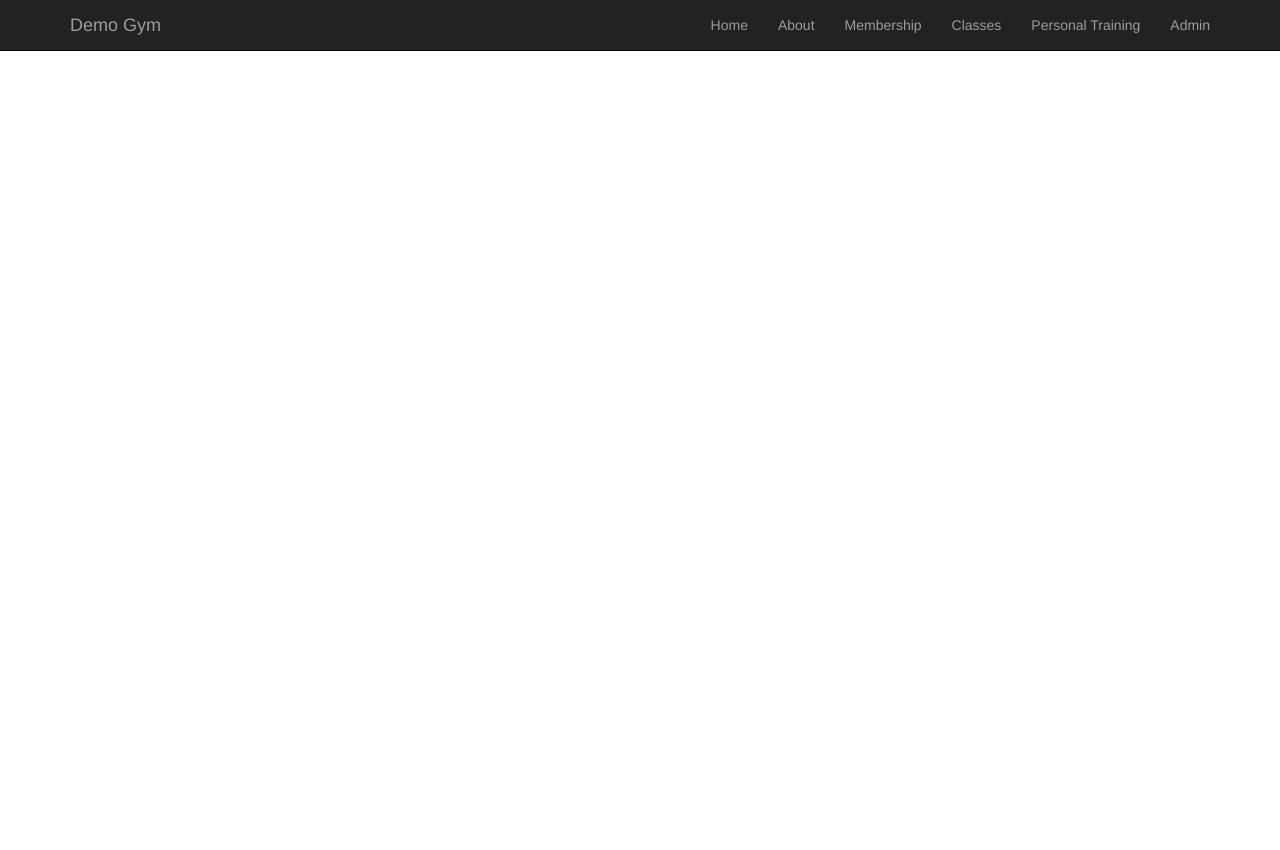
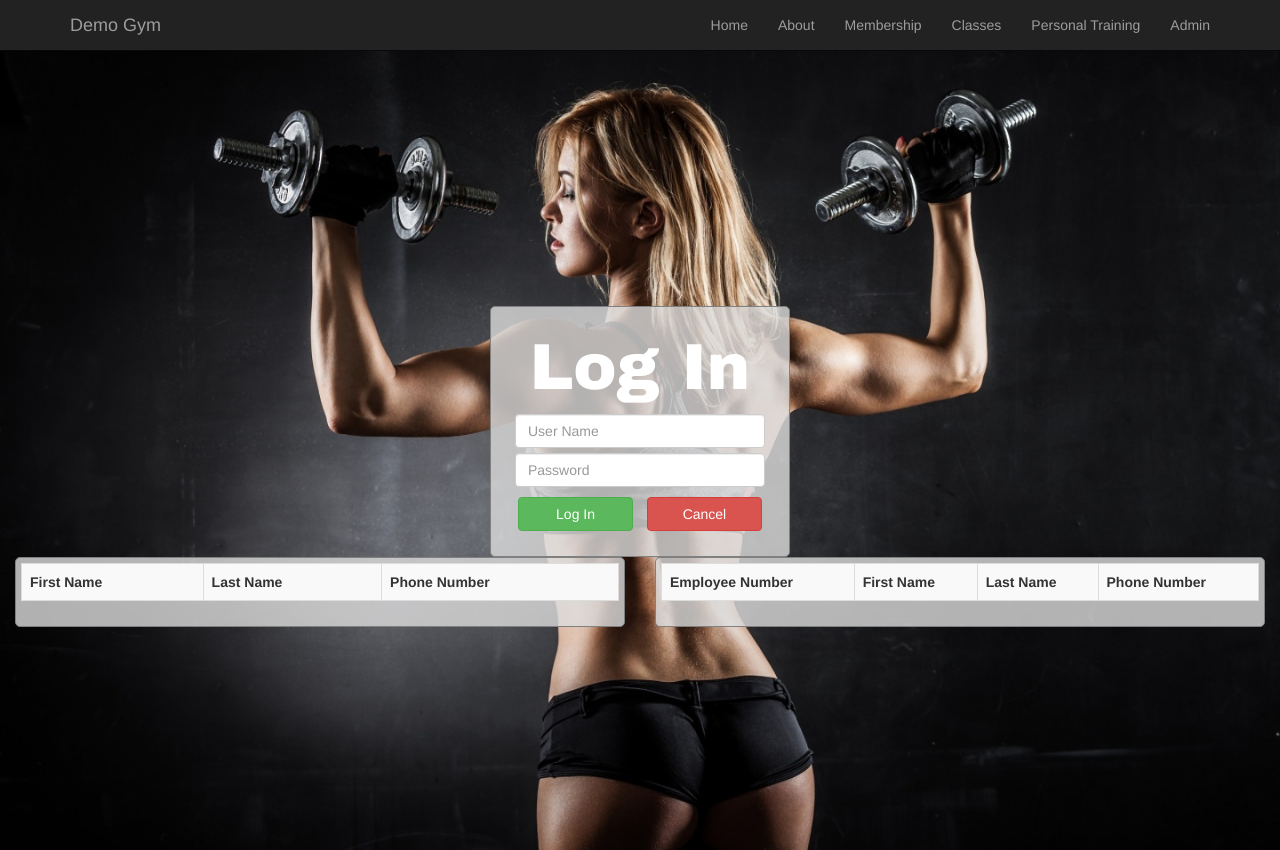
Before and after one commit to Rashid-007/DemoGym, a website: page src/main/webapp/index.html at #!/admin in a window 1280 px wide. Before the commit the page ends 800 px from the top, so only its background shows below. Drawn offline with nearby package versions, Linux system fonts and the light colour scheme; some packages are replaced by stand-ins of ours; no server answers.

Commit message:
update site admin page

```diff
--- a/src/main/webapp/app.route.js
+++ b/src/main/webapp/app.route.js
@@ -23,7 +23,7 @@
                 templateUrl: 'partial/personalTraining/personalTraining.html'
             })
             .when('/admin', {
-                templateUrl: 'partial/logIn/admin.html'
+                templateUrl: 'partial/admin/admin.html'
             })
             .otherwise({redirectTo: '/home'})
     }
--- a/src/main/webapp/index.html
+++ b/src/main/webapp/index.html
@@ -50,6 +50,7 @@
     <script type="text/javascript" src="app.js"></script>
     <script type="text/javascript" src="app.route.js"></script>
 
+    <script type="text/javascript" src="partial/admin/adminController.js"></script>
     <script type="text/javascript" src="partial/home/homeController.js"></script>
     <script type="text/javascript" src="directive/member/memberService.js"></script>
     <script type="text/javascript" src="directive/member/memberController.js"></script>
--- a/src/main/webapp/partial/admin/admin.html
+++ b/src/main/webapp/partial/admin/admin.html
@@ -1,4 +1,4 @@
-<div class="login">
+<div class="login" ng-controller="AdminController">
     <div class="text-center">
         <div class="login-background">
             <h1>Log In</h1>
@@ -10,4 +10,14 @@
             </form>
         </div>
     </div>
+    <div class="col col-md-6">
+        <div class="table-background">
+            <member-table></member-table>
+        </div>
+    </div>
+    <div class="col col-md-6">
+        <div class="table-background">
+            <employee-table></employee-table>
+        </div>
+    </div>
 </div>
--- /dev/null
+++ b/src/main/webapp/partial/admin/adminController.js
@@ -0,0 +1,10 @@
+(function (angular) {
+    'use strict';
+    angular.module("gymApp").controller("AdminController", adminController);
+
+    adminController.$inject = [];
+
+    function adminController() {
+
+    }
+})(angular);
--- a/src/main/webapp/style.css
+++ b/src/main/webapp/style.css
@@ -42,6 +42,16 @@
     padding: 5px;
     width: 300px;
 }
+.table-background{
+    margin-left: auto;
+    margin-right: auto;
+    background-color: rgba(221,221,221,0.8);
+    border-style: solid;
+    border-color: gray;
+    border-width: 1px;
+    border-radius: 5px;
+    padding: 5px;
+}
 .home-background{
     position: absolute;
     width: 100%;
```
Also changed, not shown: src/main/webapp/asset/icon.png (added).
